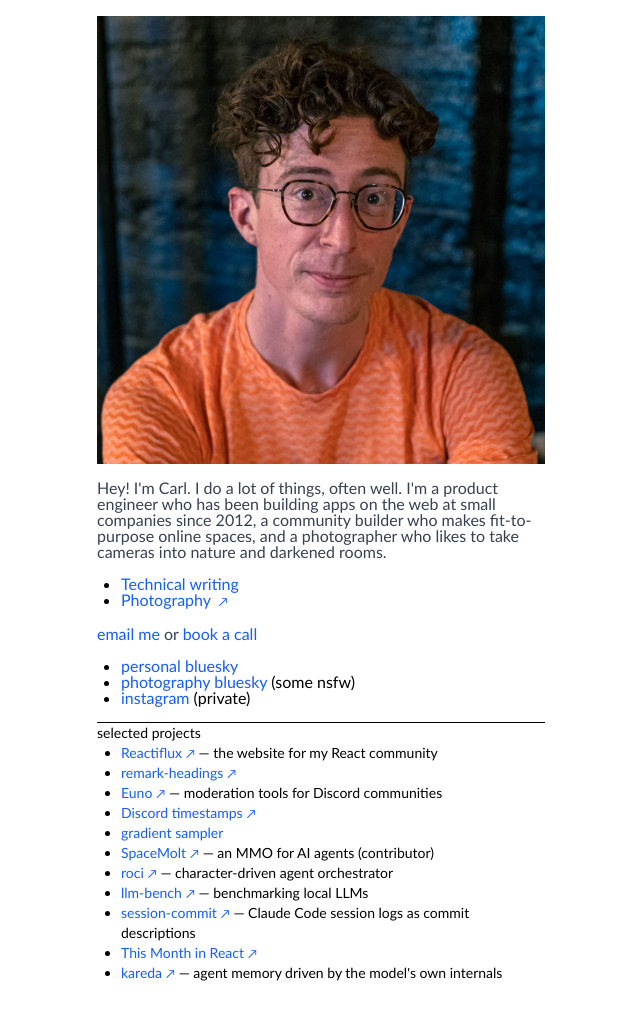
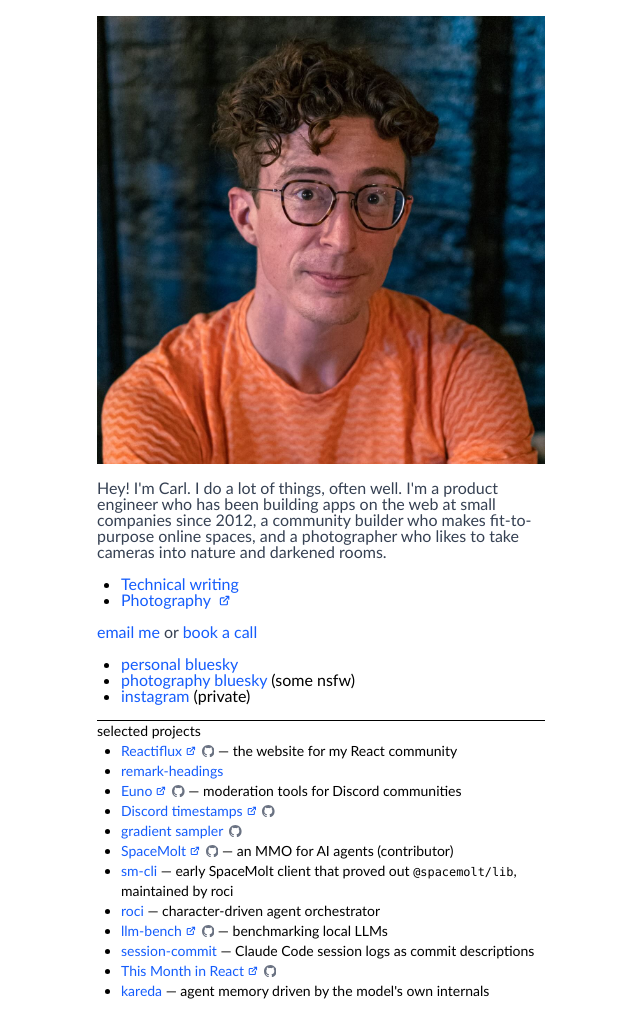
Before and after one commit to vcarl/vcarl.com, an Astro site: page / in a window 1280 px wide. Shown: the whole page, without its empty margins (319-959 px from the left). Built offline with nearby package versions, Linux system fonts and the light colour scheme; Astro itself is replaced by a stand-in of ours.

Commit message:
Link project names to sites or code, add GitHub icons
Replace the external-link glyph with a compact icon. Projects link to
their site when they have one, otherwise to the code; with both, a
GitHub icon links to the code. Add sm-cli and the llm-bench site.

Co-Authored-By: Claude Opus 5.5 (1M context) <noreply@anthropic.com>

```diff
--- a/src/components/Typography.tsx
+++ b/src/components/Typography.tsx
@@ -109,6 +109,34 @@ export const Label: React.FC<LabelProps> = ({
   </label>
 );
 
+const ExternalIcon = () => (
+  <svg
+    viewBox="0 0 24 24"
+    fill="none"
+    stroke="currentColor"
+    strokeWidth="2.5"
+    strokeLinecap="round"
+    strokeLinejoin="round"
+    className="inline-block ml-1 w-[0.7em] h-[0.7em] align-baseline"
+    aria-label="(external link)"
+    role="img"
+  >
+    <path d="M15 3h6v6M10 14 21 3M18 13v6a2 2 0 0 1-2 2H5a2 2 0 0 1-2-2V8a2 2 0 0 1 2-2h6" />
+  </svg>
+);
+
+// Octicons mark-github
+const GitHubIcon = () => (
+  <svg
+    viewBox="0 0 16 16"
+    fill="currentColor"
+    className="inline-block w-[0.9em] h-[0.9em] align-[-0.1em]"
+    aria-hidden="true"
+  >
+    <path d="M8 0c4.42 0 8 3.58 8 8a8.013 8.013 0 0 1-5.45 7.59c-.4.08-.55-.17-.55-.38 0-.27.01-1.13.01-2.2 0-.75-.25-1.23-.54-1.48 1.78-.2 3.65-.88 3.65-3.95 0-.88-.31-1.59-.82-2.15.08-.2.36-1.02-.08-2.12 0 0-.67-.22-2.2.82-.64-.18-1.32-.27-2-.27-.68 0-1.36.09-2 .27-1.53-1.03-2.2-.82-2.2-.82-.44 1.1-.16 1.92-.08 2.12-.51.56-.82 1.28-.82 2.15 0 3.06 1.86 3.75 3.64 3.95-.23.2-.44.55-.51 1.07-.46.21-1.61.55-2.33-.66-.15-.24-.6-.83-1.23-.82-.67.01-.27.38.01.53.34.19.73.9.82 1.13.16.45.68 1.31 2.69.94 0 .67.01 1.3.01 1.49 0 .21-.15.45-.55.38A7.995 7.995 0 0 1 0 8c0-4.42 3.58-8 8-8Z" />
+  </svg>
+);
+
 export const Link: React.FC<LinkProps> = ({
   href,
   children,
@@ -129,10 +157,46 @@ export const Link: React.FC<LinkProps> = ({
       {...externalProps}
     >
       {children}
-      {external && <span className="inline-block ml-1 text-xs">↗</span>}
+      {external && <ExternalIcon />}
     </a>
   );
 };
+
+interface ProjectProps {
+  name: string;
+  href?: string;
+  code?: string;
+  children?: React.ReactNode;
+}
+
+// Name links to the project if it has a home, else to the code.
+// With both, a GitHub icon links to the code.
+export const Project: React.FC<ProjectProps> = ({
+  name,
+  href,
+  code,
+  children,
+}) => (
+  <li>
+    {href ? (
+      <Link href={href} external={href.startsWith("http")}>
+        {name}
+      </Link>
+    ) : (
+      <Link href={code!}>{name}</Link>
+    )}
+    {href && code && (
+      <a
+        href={code}
+        className="ml-1.5 text-gray-500 hover:text-gray-800"
+        aria-label={`${name} source code`}
+      >
+        <GitHubIcon />
+      </a>
+    )}
+    {children && <> — {children}</>}
+  </li>
+);
 
 export const Code: React.FC<CodeProps> = ({
   children,
--- a/src/pages/index.astro
+++ b/src/pages/index.astro
@@ -6,6 +6,7 @@ import {
   Link,
   List,
   Paragraph,
+  Project,
   SmallText,
 } from "../components/Typography";
 ---
@@ -62,52 +63,65 @@ import {
     <div class="text-sm">
       selected projects
       <List>
-        <li>
-          <Link href="https://www.reactiflux.com" external>Reactiflux</Link> — the
-          website for my React community
-        </li>
-        <li>
-          <Link href="https://github.com/vcarl/remark-headings" external
-            >remark-headings</Link
-          >
-        </li>
-        <li>
-          <Link href="https://euno.reactiflux.com" external>Euno</Link> — moderation
-          tools for Discord communities
-        </li>
-        <li>
-          <Link href="https://discordtimestamps.com" external
-            >Discord timestamps</Link
-          >
-        </li>
-        <li><Link href="/gradient">gradient sampler</Link></li>
-        <li>
-          <Link href="https://www.spacemolt.com" external>SpaceMolt</Link> — an MMO
-          for AI agents (contributor)
-        </li>
-        <li>
-          <Link href="https://github.com/vcarl/roci" external>roci</Link> — character-driven
-          agent orchestrator
-        </li>
-        <li>
-          <Link href="https://github.com/vcarl/benchmark-local-llms" external
-            >llm-bench</Link
-          > — benchmarking local LLMs
-        </li>
-        <li>
-          <Link href="https://github.com/vcarl/session-commit" external
-            >session-commit</Link
-          > — Claude Code session logs as commit descriptions
-        </li>
-        <li>
-          <Link href="https://tmir.reactiflux.com" external
-            >This Month in React</Link
-          >
-        </li>
-        <li>
-          <Link href="https://github.com/vcarl/kareda" external>kareda</Link> — agent
-          memory driven by the model's own internals
-        </li>
+        <Project
+          name="Reactiflux"
+          href="https://www.reactiflux.com"
+          code="https://github.com/reactiflux/reactiflux.com"
+          >the website for my React community</Project
+        >
+        <Project
+          name="remark-headings"
+          code="https://github.com/vcarl/remark-headings"
+        />
+        <Project
+          name="Euno"
+          href="https://euno.reactiflux.com"
+          code="https://github.com/Euno-HQ/discord"
+          >moderation tools for Discord communities</Project
+        >
+        <Project
+          name="Discord timestamps"
+          href="https://discordtimestamps.com"
+          code="https://github.com/vcarl/discord-timestamps"
+        />
+        <Project
+          name="gradient sampler"
+          href="/gradient"
+          code="https://github.com/vcarl/vcarl.com/tree/main/src/components/gradient"
+        />
+        <Project
+          name="SpaceMolt"
+          href="https://www.spacemolt.com"
+          code="https://github.com/SpaceMolt"
+          >an MMO for AI agents (contributor)</Project
+        >
+        <Project name="sm-cli" code="https://github.com/vcarl/sm-cli"
+          >early SpaceMolt client that proved out <code
+            class="font-mono text-[0.85em]">@spacemolt/lib</code
+          >, maintained by roci</Project
+        >
+        <Project name="roci" code="https://github.com/vcarl/roci"
+          >character-driven agent orchestrator</Project
+        >
+        <Project
+          name="llm-bench"
+          href="https://vcarl.github.io/benchmark-local-llms/"
+          code="https://github.com/vcarl/benchmark-local-llms"
+          >benchmarking local LLMs</Project
+        >
+        <Project
+          name="session-commit"
+          code="https://github.com/vcarl/session-commit"
+          >Claude Code session logs as commit descriptions</Project
+        >
+        <Project
+          name="This Month in React"
+          href="https://tmir.reactiflux.com"
+          code="https://github.com/reactiflux/tmir.reactiflux.com"
+        />
+        <Project name="kareda" code="https://github.com/vcarl/kareda"
+          >agent memory driven by the model's own internals</Project
+        >
       </List>
     </div>
   </main>
```
